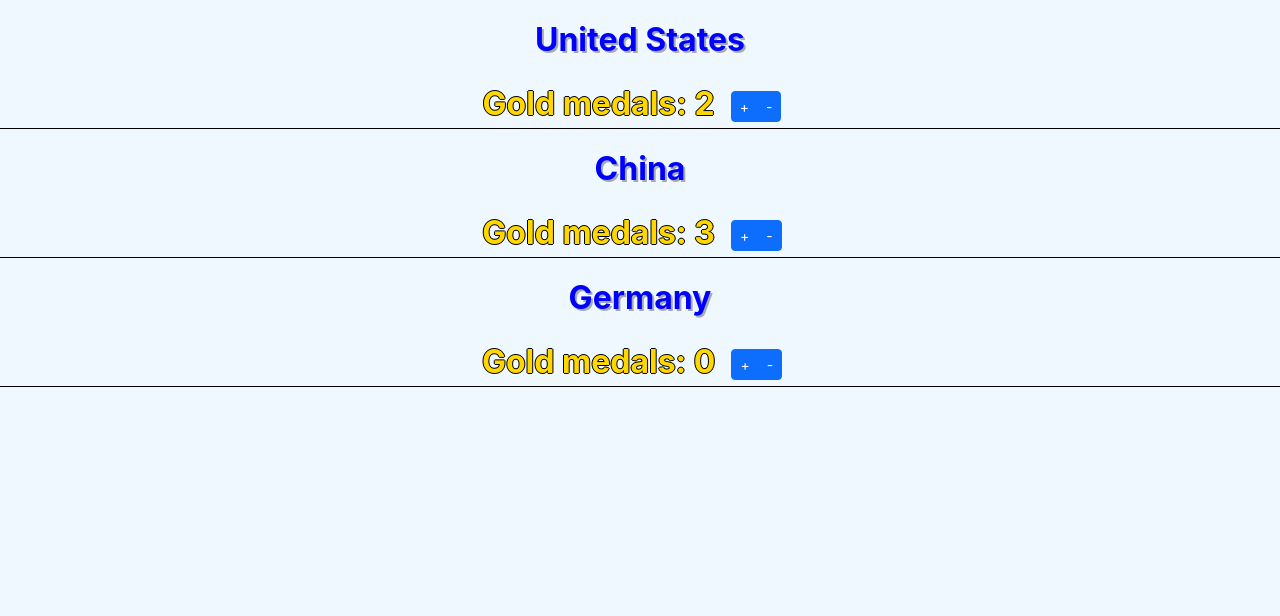
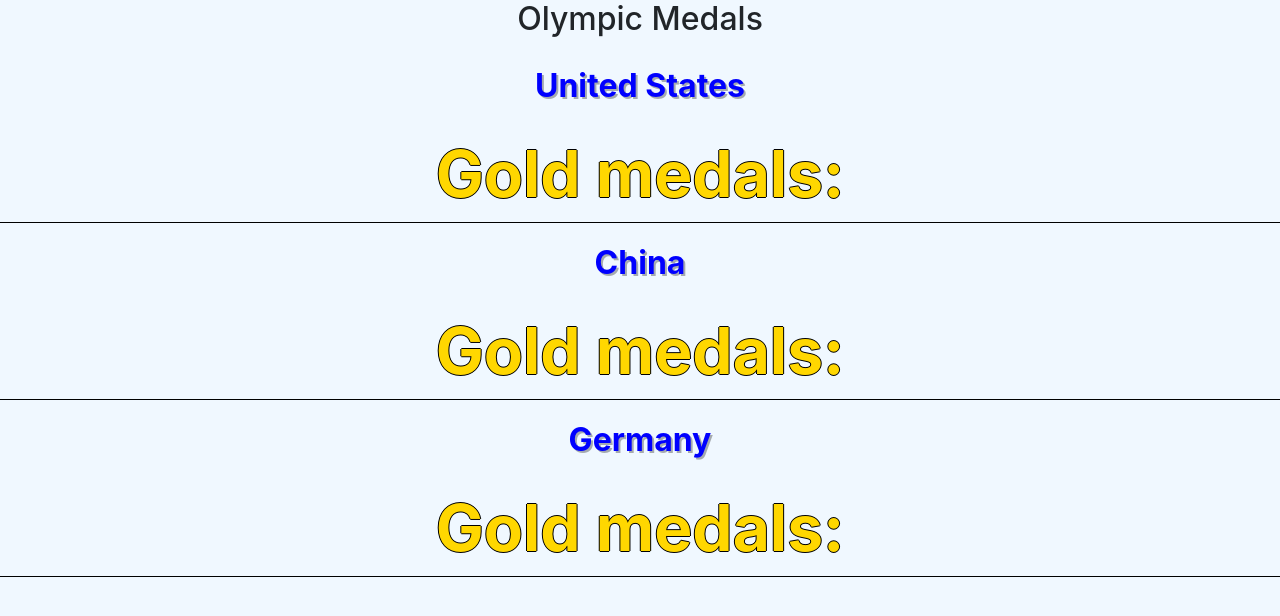
Before and after one commit to kbauer17/bauer-react-country-app, a React (Create React App) app: page / in a window 1280 px wide. Shown: the top 616 px of the page. Built offline with nearby package versions, Linux system fonts and the light colour scheme.

Commit message:
[2.04] Create Medal component - call Medal from Country

```diff
--- a/src/App.js
+++ b/src/App.js
@@ -35,6 +35,7 @@ handleDecrement = (countryId) => {
   render(){
     return (
       <div className="App">
+        <h2>Olympic Medals</h2>
         { this.state.countriesImmutable.map(country =>
           <Country
             key={country.id}
--- a/src/components/Country.jsx
+++ b/src/components/Country.jsx
@@ -1,4 +1,5 @@
 import React, { Component } from 'react';
+import Medal from './Medal';
 
 
 class Country extends Component {
@@ -8,12 +9,13 @@ class Country extends Component {
         return (
             <div className='container-fluid'>
                 <div className='name py-3'> { country.name } </div>
-                <div className='gold'> Gold medals:  { country.gold }
+                <div className='gold'> {Medal(country.gold)} </div>
+                {/* <div className='gold'> Gold medals:  { country.gold }
                     <div className='btn-group px-3' role='group'>
                         <button type='button' onClick={ () => onIncrement(country.id) } className='btn btn-primary btn-sm'> + </button>
                         <button type='button' onClick={ () => onDecrement(country.id) } className='btn btn-primary btn-sm'> - </button>
                     </div>
-                </div>
+                </div> */}
             </div>
 
         )
--- /dev/null
+++ b/src/components/Medal.jsx
@@ -0,0 +1,19 @@
+import React, {Component} from "react";
+
+function Medal(props) {
+
+
+
+        return (
+            <div className='gold'> Gold medals:  { props.gold }
+            {/* <div className='btn-group px-3' role='group'>
+                <button type='button' onClick={ () => onIncrement(country.id) } className='btn btn-primary btn-sm'> + </button>
+                <button type='button' onClick={ () => onDecrement(country.id) } className='btn btn-primary btn-sm'> - </button>
+            </div>  */}
+        </div>
+        )
+
+
+}
+
+export default Medal;
```
